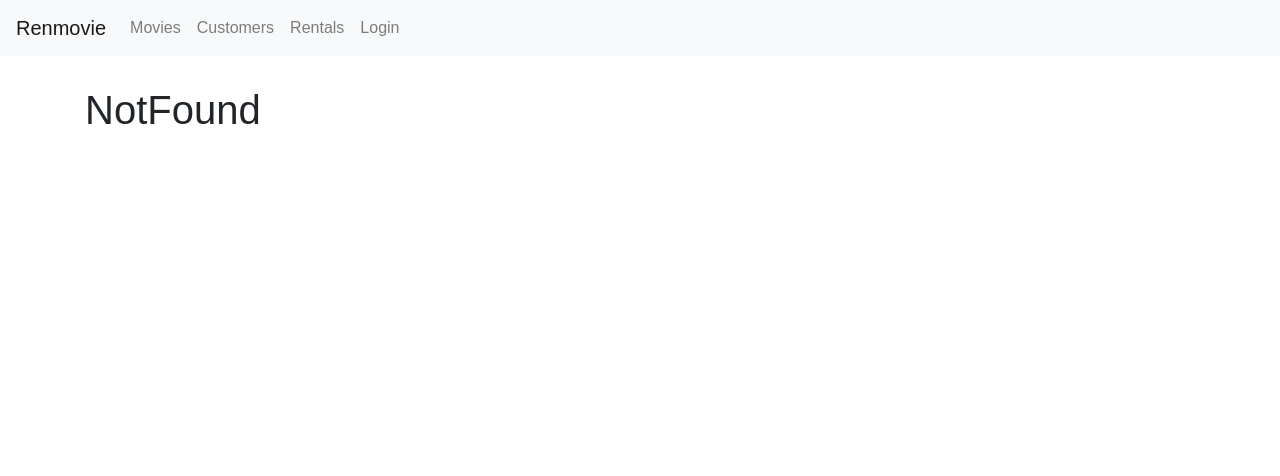
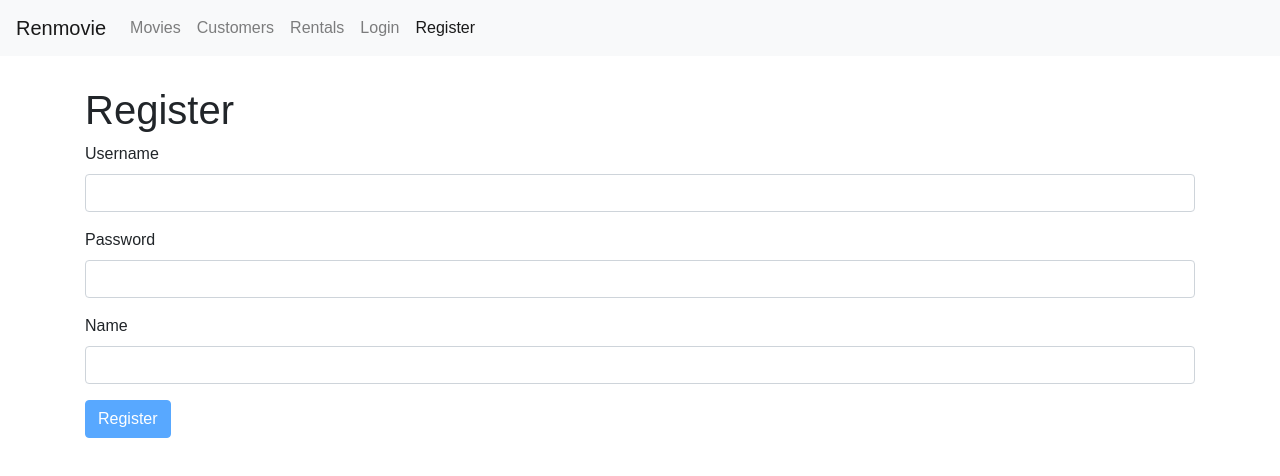
Before and after one commit to Runbo94/renmovie, a React (Create React App) app: page /register in a window 1280 px wide. Before the commit this address led to /not-found. Shown: the top 476 px of the page. Built offline with nearby package versions, Linux system fonts and the light colour scheme; the HTML template or start-up script is replaced by a standard one.

Commit message:
Register form.

```diff
--- a/src/App.js
+++ b/src/App.js
@@ -7,6 +7,7 @@
 import NavBar from "./components/navBar";
 import MovieForm from "./components/movieForm";
 import LoginForm from "./components/loginForm";
+import RegisterForm from "./components/registerForm";
 import "./App.css";
 
 class App extends Component {
@@ -16,6 +17,7 @@
         <NavBar />
         <main className="container">
           <Switch>
+            <Route path="/register" component={RegisterForm} />
             <Route path="/login" component={LoginForm} />
             <Route path="/movies/:id" component={MovieForm} />
             <Route path="/movies" component={Movies} />
--- /dev/null
+++ b/src/components/common/form.jsx
@@ -0,0 +1,73 @@
+import React, { Component } from "react";
+import Joi from "joi-browser";
+import Input from "./input";
+
+class Form extends Component {
+  state = {
+    data: {},
+    errors: {}
+  };
+
+  validate = () => {
+    const { data } = this.state;
+
+    const result = Joi.validate(data, this.schema, { abortEarly: false });
+
+    if (!result.error) return null;
+
+    const errors = {};
+    for (let item of result.error.details) errors[item.path[0]] = item.message;
+    return errors;
+  };
+
+  validateProperty = ({ name, value }) => {
+    const obj = { [name]: value };
+    const schema = { [name]: this.schema[name] };
+    const { error } = Joi.validate(obj, schema);
+    if (!error) return null;
+    return error.details[0].message;
+  };
+
+  handleSubmit = e => {
+    e.preventDefault();
+    const errors = this.validate();
+    this.setState({ errors: errors || {} });
+    if (errors) return;
+    this.doSubmit();
+  };
+
+  handleChange = ({ currentTarget: input }) => {
+    const errors = { ...this.state.errors };
+    const errorMessage = this.validateProperty(input);
+    if (errorMessage) errors[input.name] = errorMessage;
+    else delete errors[input.name];
+
+    const data = { ...this.state.data };
+    data[input.name] = input.value;
+    this.setState({ data, errors });
+  };
+
+  renderButton(label) {
+    return (
+      <button disabled={this.validate()} className="btn btn-primary">
+        {label}
+      </button>
+    );
+  }
+
+  renderInput(name, label, type = "text") {
+    const { data, errors } = this.state;
+    return (
+      <Input
+        type={type}
+        name={name}
+        value={data[name]}
+        label={label}
+        onChange={this.handleChange}
+        error={errors[name]}
+      />
+    );
+  }
+}
+
+export default Form;
--- a/src/components/common/input.jsx
+++ b/src/components/common/input.jsx
@@ -1,6 +1,6 @@
 import React from "react";
 
-const Input = ({ name, label, value, onChange, error }) => {
+const Input = ({ type, name, label, value, onChange, error }) => {
   return (
     <div className="form-group">
       <label htmlFor={name}>{label}</label>
@@ -9,7 +9,7 @@
         onChange={onChange}
         id={name}
         name={name}
-        type="text"
+        type={type}
         className="form-control"
       />
       {error && <div className="alert alert-danger">{error}</div>}
--- a/src/components/loginForm.jsx
+++ b/src/components/loginForm.jsx
@@ -1,10 +1,10 @@
 import React, { Component } from "react";
 import Joi from "joi-browser";
-import Input from "./common/input";
+import Form from "./common/form";
 
-class LoginForm extends Component {
+class LoginForm extends Form {
   state = {
-    account: { username: "", password: "" },
+    data: { username: "", password: "" },
     errors: {}
   };
 
@@ -17,68 +17,18 @@
       .label("Password")
   };
 
-  validate = () => {
-    const { account } = this.state;
-
-    const result = Joi.validate(account, this.schema, { abortEarly: false });
-
-    if (!result.error) return null;
-
-    const errors = {};
-    for (let item of result.error.details) errors[item.path[0]] = item.message;
-    return errors;
-  };
-
-  validateProperty = ({ name, value }) => {
-    const obj = { [name]: value };
-    const schema = { [name]: this.schema[name] };
-    const { error } = Joi.validate(obj, schema);
-    if (!error) return null;
-    return error.details[0].message;
-  };
-
-  handleSubmit = e => {
-    e.preventDefault();
-    const errors = this.validate();
-    this.setState({ errors: errors || {} });
-    if (errors) return;
-    console.log("Submit");
-  };
-
-  handleChange = ({ currentTarget: input }) => {
-    const errors = { ...this.state.errors };
-    const errorMessage = this.validateProperty(input);
-    if (errorMessage) errors[input.name] = errorMessage;
-    else delete errors[input.name];
-
-    const account = { ...this.state.account };
-    account[input.name] = input.value;
-    this.setState({ account, errors });
+  doSubmit = () => {
+    console.log("Submitted.");
   };
 
   render() {
-    const { account, errors } = this.state;
     return (
       <div>
         <h1>Login</h1>
         <form onSubmit={this.handleSubmit}>
-          <Input
-            name="username"
-            value={account.username}
-            label="Username"
-            onChange={this.handleChange}
-            error={errors.username}
-          />
-          <Input
-            name="password"
-            value={account.password}
-            label="Password"
-            onChange={this.handleChange}
-            error={errors.password}
-          />
-          <button disabled={this.validate()} className="btn btn-primary">
-            Login
-          </button>
+          {this.renderInput("username", "Username")}
+          {this.renderInput("password", "Password", "password")};
+          {this.renderButton("Login")}
         </form>
       </div>
     );
--- a/src/components/navBar.jsx
+++ b/src/components/navBar.jsx
@@ -40,6 +40,11 @@
               Login
             </NavLink>
           </li>
+          <li className="nav-item">
+            <NavLink className="nav-link" to="/register">
+              Register
+            </NavLink>
+          </li>
         </ul>
       </div>
     </nav>
--- /dev/null
+++ b/src/components/registerForm.jsx
@@ -0,0 +1,45 @@
+import React from "react";
+import Joi from "joi-browser";
+import Form from "./common/form";
+
+class RegisterForm extends Form {
+  state = {
+    data: { username: "", password: "", name: "" },
+    errors: {}
+  };
+
+  schema = {
+    username: Joi.string()
+      .required()
+      .email()
+      .label("Username"),
+    password: Joi.string()
+      .required()
+      .min(5)
+      .label("Password"),
+    name: Joi.string()
+      .required()
+      .label("Name")
+  };
+
+  doSubmit = () => {
+    // Call the server
+    console.log("Submitted");
+  };
+
+  render() {
+    return (
+      <div>
+        <h1>Register</h1>
+        <form onSubmit={this.handleSubmit}>
+          {this.renderInput("username", "Username")}
+          {this.renderInput("password", "Password", "password")}
+          {this.renderInput("name", "Name")}
+          {this.renderButton("Register")}
+        </form>
+      </div>
+    );
+  }
+}
+
+export default RegisterForm;
```
